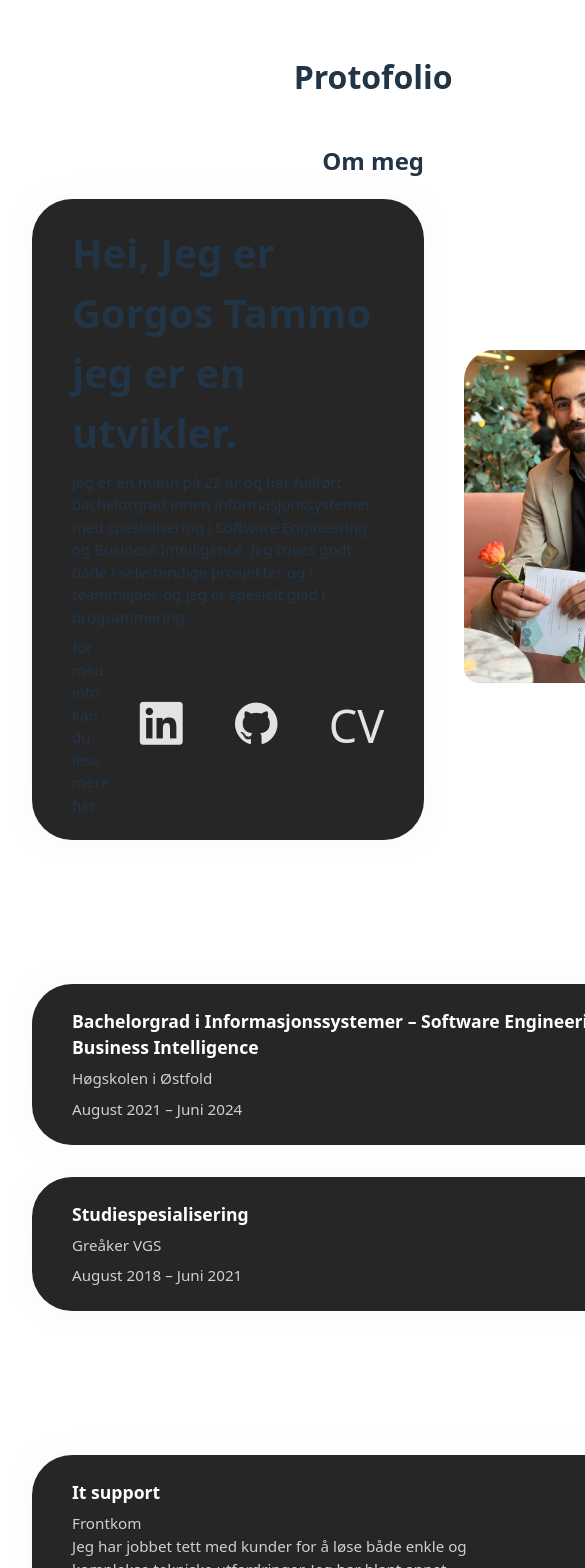
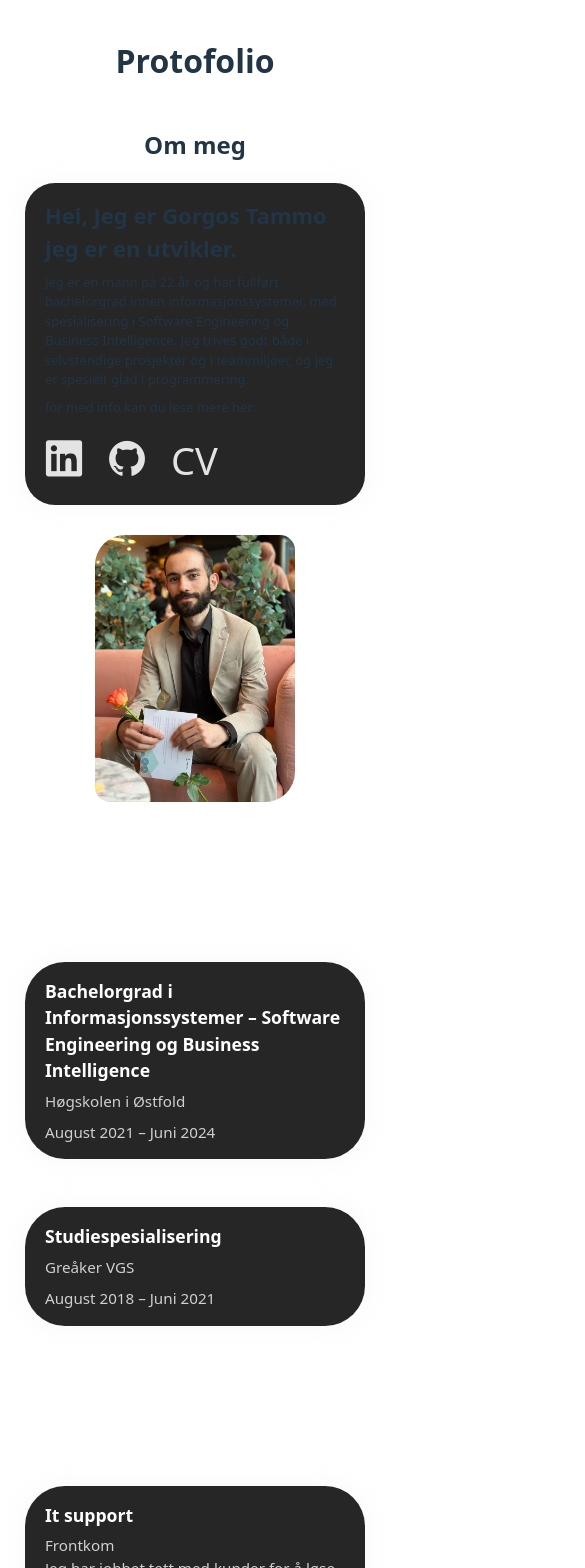
Before and after one commit to Gorgostammos/portfolio, a React (Vite) app: page / in a window 390 px wide. Shown: the top 1568 px of the page, 585 px wide, since content can reach past the window. Built offline with nearby package versions, Linux system fonts and the light colour scheme.

Commit message:
fix resposnsiv

```diff
--- a/src/App.css
+++ b/src/App.css
@@ -152,7 +152,7 @@ img {
 .Erfaring {
   display: flex;
   flex-direction: column;
-  gap: 2rem;
+  gap: 3rem;
   margin: 3rem auto;
   max-width: 1100px;
 }
@@ -325,15 +325,239 @@ section.contact-card {
 }
 
 /* ----------------------------------------------------------- RESPONSIVE ----------------------------------------------------------- */
+@media (max-width: 1100px) {
+  #root {
+    padding: 1.5rem;
+  }
+
+  .omMeg,
+  .Utdanning,
+  .Erfaring,
+  .Prosjekter {
+    max-width: 95%;
+  }
+
+  section.profile {
+    gap: 30px;
+  }
+
+  p#jeg {
+    font-size: 34px;
+  }
+}
+
+@media (max-width: 900px) {
+  section.profile {
+    flex-wrap: wrap;
+  }
+
+  .meg {
+    width: 100%;
+  }
+
+  .bilde {
+    width: 100%;
+    display: flex;
+    justify-content: center;
+  }
+
+  img {
+    width: 220px;
+    max-width: 70vw;
+    height: auto;
+  }
+
+  section.divider {
+    flex-wrap: wrap;
+    gap: 15px;
+  }
+
+  .social-icons {
+    gap: 25px;
+    flex-wrap: wrap;
+  }
+
+  a {
+    font-size: 40px;
+  }
+
+  .icons {
+    font-size: 46px;
+    gap: 20px;
+  }
+
+  section.project-card {
+    flex: 1 1 100%;
+  }
+
+  .project-iframe {
+    height: 360px;
+  }
+}
+
 @media (max-width: 768px) {
-  .education-card {
+  #root {
+    padding: 1.25rem;
+  }
+
+  .education-card,
+  .experience-card {
+    flex-direction: column;
+    align-items: flex-start;
+    gap: 0.75rem;
+    padding: 1.25rem 1.5rem;
+  }
+
+  .education-right,
+  .experience-right {
+    margin-left: 0;
+    white-space: normal;
+  }
+
+  .meg {
+    padding: 1.25rem 1.5rem;
+  }
+
+  p#jeg {
+    font-size: 30px;
+  }
+
+  p#omMeg {
+    font-size: 14px;
+  }
+
+  .projects-grid {
+    gap: 1.5rem;
+  }
+
+  .project-iframe {
+    height: 320px;
+  }
+
+  section.project-links {
+    margin: 16px;
+    gap: 16px;
+    flex-wrap: wrap;
+  }
+
+  .project-tech {
+    margin: 16px;
+    gap: 14px;
+    flex-wrap: wrap;
+  }
+
+  .project-tech i {
+    font-size: 32px;
+  }
+
+  .contact-info {
+    padding: 1.25rem 1.5rem;
+  }
+}
+
+@media (max-width: 600px) {
+  #root {
+    padding: 1rem;
+  }
+
+  p#jeg {
+    font-size: 26px;
+  }
+
+  .icons {
+    font-size: 42px;
+    gap: 18px;
+  }
+
+  a {
+    font-size: 38px;
+  }
+
+  .project-iframe {
+    height: 280px;
+  }
+
+  .project-footer {
+    flex-direction: column;
+    align-items: flex-start;
+    gap: 10px;
+  }
+
+  .project-footer .project-links {
+    margin: 16px;
+  }
+
+  .project-tech {
+    margin: 0 16px 16px 16px;
+  }
+}
+
+@media (max-width: 450px) {
+  .education-card,
+  .experience-card {
     flex-direction: column;
     align-items: flex-start;
     gap: 0.5rem;
+    padding: 1rem 1.25rem;
   }
 
-  .education-right {
+  .education-right,
+  .experience-right {
     margin-left: 0;
     white-space: normal;
   }
+
+  .meg {
+    border-radius: 30px;
+    padding: 1rem 1.25rem;
+  }
+
+  p#jeg {
+    font-size: 22px;
+  }
+
+  p#omMeg {
+    font-size: 13px;
+  }
+
+  img {
+    width: 200px;
+    max-width: 80vw;
+  }
+
+  .icons {
+    font-size: 38px;
+    gap: 16px;
+  }
+
+  .project-iframe {
+    height: 240px;
+  }
+
+  section.project-links a {
+    font-size: 26px;
+  }
+
+  .footer a {
+    font-size: 18px;
+  }
 }
+
+@media (max-width: 360px) {
+  p#jeg {
+    font-size: 20px;
+  }
+
+  a {
+    font-size: 34px;
+  }
+
+  .icons {
+    font-size: 34px;
+    gap: 14px;
+  }
+
+  .project-iframe {
+    height: 220px;
+  }
+}
```
Also changed, not shown: 1 other file (tests, documents, lock files or other folders).
